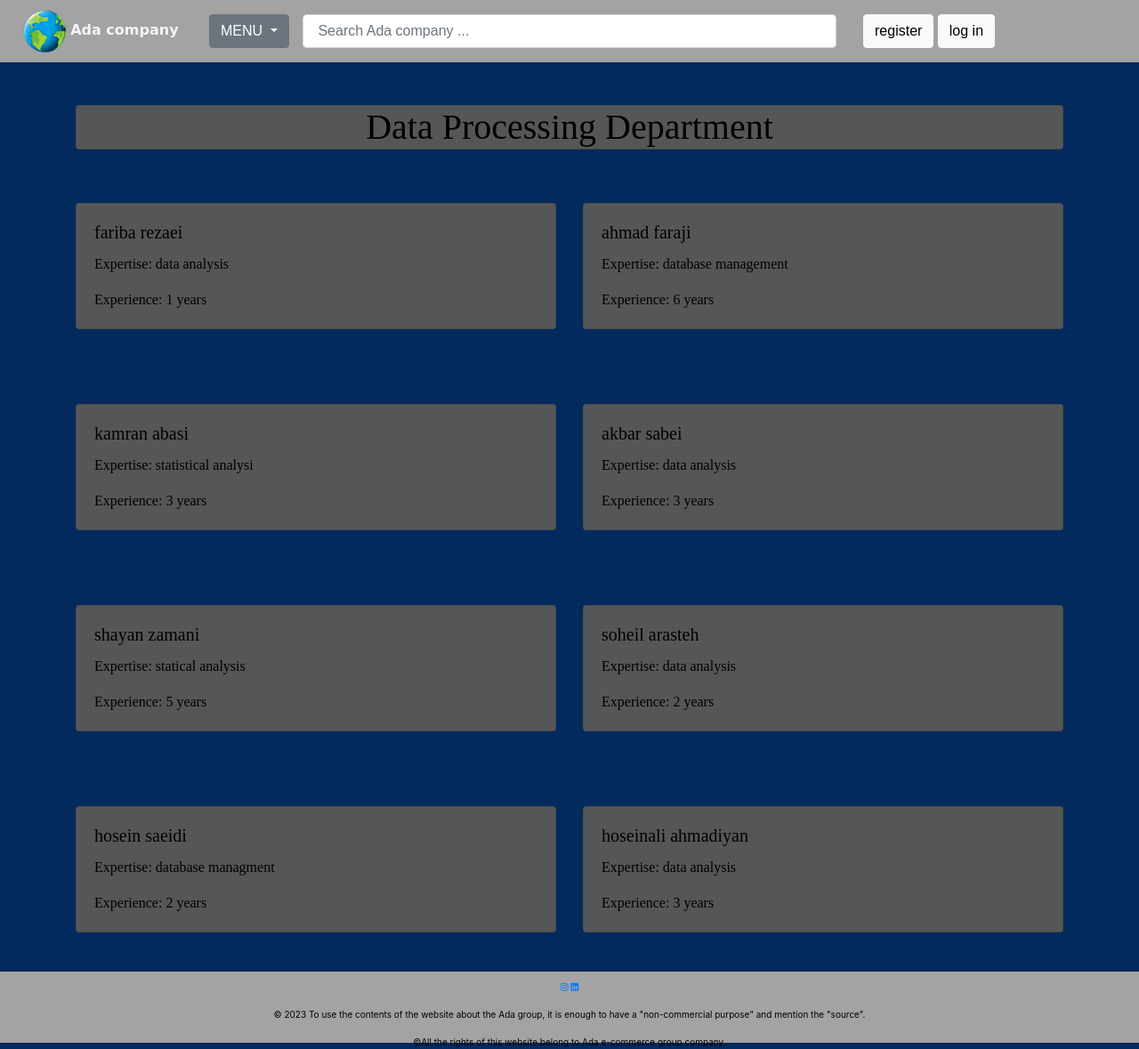
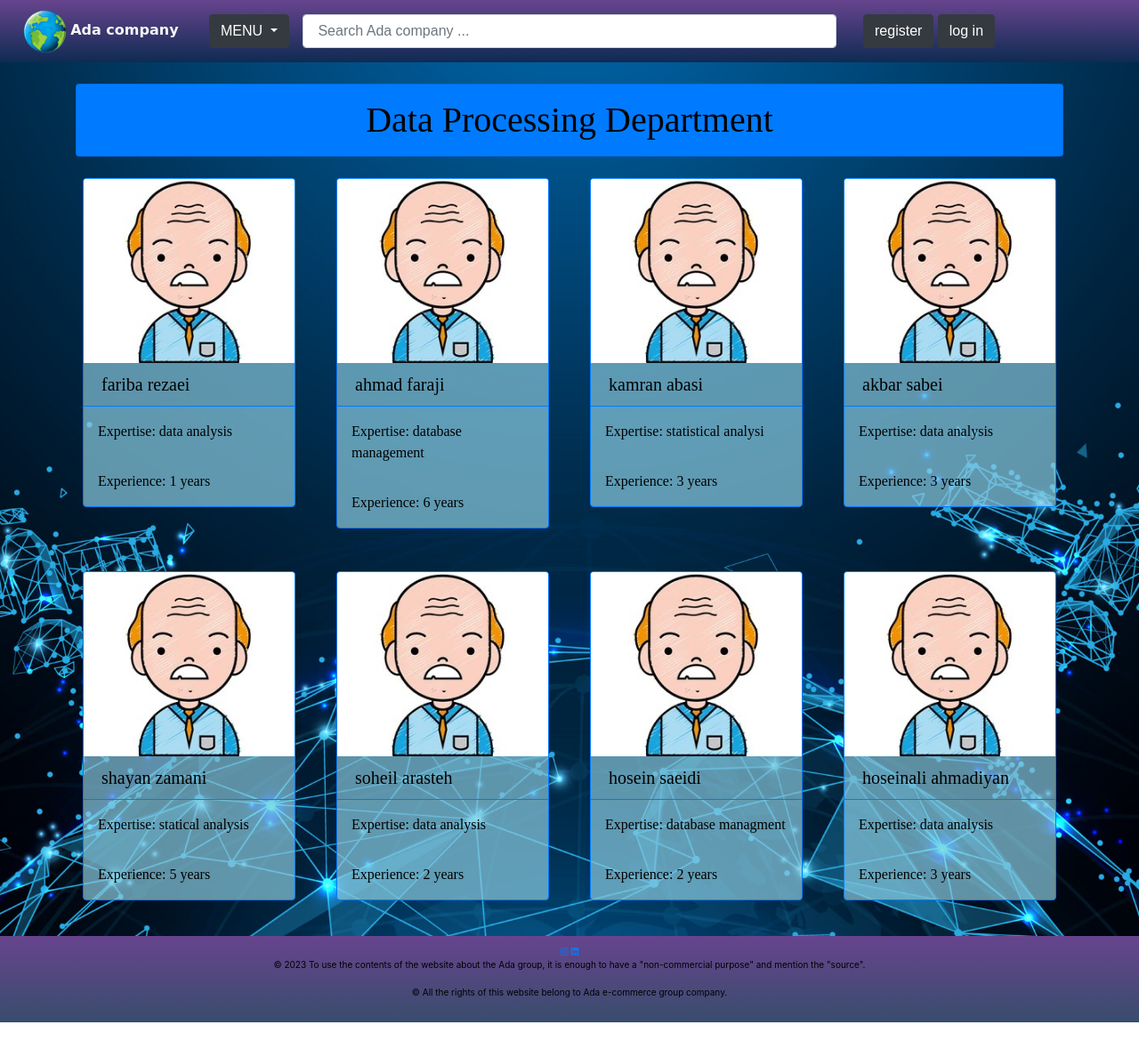
Before and after one commit to Saharmahmoudishad/Week22, a Django app: a page that uses task_management/templates/base.html in a window 1280 px wide. Shown: the whole page at 89% size. After the commit the page ends 1149 px from the top, so only its background shows below. Run offline with Django 4.2, Linux system fonts and the light colour scheme; data comes from the database, SQL or seed files in the repository; both versions use the stored data as it was after the commit; some libraries are stand-ins or nearby versions.

Commit message:
refactor: modify htmls & style of pages

```diff
--- a/task_management/account/forms.py
+++ b/task_management/account/forms.py
@@ -14,7 +14,7 @@ class UserRegisterForm(forms.Form):
     #                            error_messages={
     #                                'unique': "A user with that username already exists.",
     #                            }, )
-    nationalcode = forms.CharField(help_text="Please enter a valid NationalCode")
+    nationalcode = forms.CharField(widget=forms.TimeInput(attrs={'placeholder':'national code'}), help_text="Please enter a valid NationalCode",label='National Code',)
     password = forms.CharField(widget=forms.PasswordInput(attrs={"class": "specialscolor"}))
     password2 = forms.CharField(label="confirm password", widget=forms.PasswordInput(attrs={"class": "specialscolor"}))
     email = forms.EmailField(widget=forms.EmailInput(attrs={"class": "specialscolor"}),
--- a/task_management/account/views.py
+++ b/task_management/account/views.py
@@ -38,7 +38,7 @@ class UserRegisterView(View):
             )
             messages.success(request, "your registered successfully", "success")
             user_id=new_user.id
-            staffprofile_url = reverse('home:staffprofile', args=[user_id])
+            staffprofile_url = reverse('home:ProfileUpdate', args=[user_id])
             return redirect( staffprofile_url)
         return render(request, self.template_name, {'form': form})
 
--- a/task_management/home/templates/home/categorydetail.html
+++ b/task_management/home/templates/home/categorydetail.html
@@ -2,19 +2,19 @@
 {% load static %}
 {% block title %} {{ category_name }} {% endblock %}
 {% block content %}
-  <h1 class="card text-center mx-auto">{{ category_name }}</h1>
+  <h1 class="card bg-primary m-3 p-3 text-center mx-auto">{{ category_name }}</h1>
+  <span class="border-0">
   <div class="row">
     {% for staff_member in staffs %}
-      <div class="col-md-6 mb-4">
-        <div class="card">
-          <div class="card-body">
-            <h5 class="card-title">{{ staff_member.firstname }} {{ staff_member.lastname }}</h5>
-            <p class="card-text">Expertise: {{ staff_member.expert }}</p>
-            <p class="card-text">Experience: {{ staff_member.experience }} years</p>
-            {% if user.is_authenticated and user.id == staff_member.user.id %}
-            <button type="button" class="btn btn-light"><a href="{% url 'home:staffdetail' staff_member.user.id %}">detail</a></button>
-            {% endif %}
-          </div>
+      <div class="col-md-3 mb-4">
+        <div class="card border-primary mb-3 pd-5 m-2">
+          <img src="{% static 'image/staff.jpg' %}" class="card-img-top" alt="...">
+          <h5 class="card-header border-primary pd-5">{{ staff_member.firstname }} {{ staff_member.lastname }}</h5>
+          <p class="card-text m-3">Expertise: {{ staff_member.expert }}</p>
+          <p class="card-text m-3">Experience: {{ staff_member.experience }} years</p>
+          {% if user.is_authenticated and user.id == staff_member.user.id %}
+          <button type="button" class="btn btn-light"><a href="{% url 'home:staffpdetail' %}">detail</a></button>
+          {% endif %}
         </div>
       </div>
     {% endfor %}
--- a/task_management/home/urls.py
+++ b/task_management/home/urls.py
@@ -3,7 +3,7 @@ from . import views
 app_name='home'
 urlpatterns = [
     path('', views.HomeView.as_view(), name='home'),
-    path('profile/<int:user_id>', views.StaffProfileView.as_view(), name='staffprofile'),
+    path('profile/<int:user_id>', views.ProfileUpdateView.as_view(), name='ProfileUpdate'),
     path('profile/<str:title>', views.CategoryDetailView.as_view(), name='categorydetail'),
-    path('profile/<int:user_id>', views.StaffProfileView.as_view(), name='staffdetail'),
+    path('profile', views.StaffPdetailView.as_view(), name='staffpdetail'),
 ]
--- a/task_management/home/views.py
+++ b/task_management/home/views.py
@@ -1,3 +1,5 @@
+from typing import Any
+from django.db.models.query import QuerySet
 from django.shortcuts import render,redirect
 from django.views import View
 from .models import Category,Staff
@@ -5,7 +7,8 @@ from account.models import CustomUser
 from django.contrib.auth.mixins import LoginRequiredMixin
 from django.contrib import messages
 from .forms import StaffForm
-
+from account.models import CustomUser
+from django.views.generic.list import ListView
 
 # Create your views here.
 class HomeView(View):
@@ -17,40 +20,43 @@ class HomeView(View):
     def post(self, request):
         return render(request, 'home/home.html')
 
-class StaffProfileView(View):
+class StaffPdetailView(View):
     staff_form=StaffForm
-    template_name="home/staffprofile.html"
+    template_name="home/staffpdetail.html"
 
     def dispatch(self, request, *args, **kwargs):
-        if request.method=='GET':
-           if request.user.is_authenticated:
+        if request.user.is_authenticated:
             user_id=request.user.id
-            return self.get(request,user_id,show=True)
-        return self.get(request,user_id,show=False)
+            return self.get(request,user_id)
+        return super().dispatch(request, *args, **kwargs)
 
-    def get(self, request, user_id , show):
-        if show ==True:
-           user= CustomUser.objects.get(id=user_id)
-           staff = Staff.objects.get(user_id=user_id)
-           context = {
-            'user': user,
-            'staff': staff,
-           }
-           return render(request,"home/staffdetail.html",context)
-        else:
-            staff=Staff.objects.get(user_id=user_id)
-            form=StaffForm(instance=staff)
-            return render(request,self.template_name,{'form':form})
 
-    def post(self, request,user_id):
-        staff=Staff.objects.get(user_id=user_id)
-        staff_form = self.staff_form(request.POST,instance=staff)
-        if staff_form.is_valid():
-            staff_form.save()
-            messages.success(request, f"update successfully", "success")
-            return redirect("home:home")
-        else:
-            messages.warning(request,"check your input data","warning")
+    def get(self, request, user_id):
+        if user_id:
+            user= CustomUser.objects.get(id=user_id)
+            staff = Staff.objects.get(user_id=user_id)
+            context = {
+             'user': user,
+             'staff': staff,
+            }
+            return render(request,self.template_name,context)
+        messages.warning(request,"your not access to staff of Ada company profile","warning")
+
+
+
+    # def get(self, request, user_id):
+    #     if request.user.is_authenticated:
+    #         if request.user.has_category_permission(user_id):
+    #             user= CustomUser.objects.get(id=user_id)
+    #             staff = Staff.objects.get(user_id=user_id)
+    #             context = {
+    #              'user': user,
+    #              'staff': staff,
+    #             }
+    #             return render(request,"home/staffdetail.html",context)
+    #         staff=Staff.objects.get(user_id=user_id)
+    #         form=StaffForm(instance=staff)
+    #         return render(request,self.template_name,{'form':form})
 
 
 class CategoryDetailView(View):
@@ -64,3 +70,29 @@ class CategoryDetailView(View):
             'user': request.user
         }
         return render(request, 'home/categorydetail.html', context)
+
+
+class ProfileUpdateView(View):
+    staff_form=StaffForm
+    template_name="home/profileupdate.html"
+
+    def dispatch(self, request, *args, **kwargs):
+        if request.user.is_authenticated:
+            return redirect('home:home')
+        return super().dispatch(request, *args, **kwargs)
+
+
+    def get(self, request, user_id):
+        staff=Staff.objects.get(user_id=user_id)
+        form=StaffForm(instance=staff)
+        return render(request,self.template_name,{'form':form})
+
+    def post(self, request,user_id):
+        staff=Staff.objects.get(user_id=user_id)
+        staff_form = self.staff_form(request.POST,instance=staff)
+        if staff_form.is_valid():
+            staff_form.save()
+            messages.success(request, f"update successfully", "success")
+            return redirect("home:home")
+        else:
+            messages.warning(request,"check your input data","warning")
--- a/task_management/static/css/style.css
+++ b/task_management/static/css/style.css
@@ -4,7 +4,9 @@
     box-sizing: border-box;
 }
 header {
-  background-color: #a3a3a3;
+  background: linear-gradient(to bottom, #67448e, #0F2B52);
+  background-blend-mode: multiply;
+  /* background-color: #a3a3a3; */
   padding: 10px;
 }
 
@@ -15,11 +17,16 @@ img {
   padding: 0;
 }
 body {
-  background-color: #032a5d;
+  background-image: url('/static/image/background.jpg');
+  background-size: cover;
+  background-position: center;
+  background-repeat: no-repeat;
+  /* background-color: #032a5d; */
   font-family: 'Arial', sans-serif;
   display: flex;
   flex-direction: column;
   min-height: 100vh;
+  margin: 0;
 }
 
 .specialscolor {
@@ -39,9 +46,9 @@ label {
   color: #888;
 }
 
-.row-form{
+/* .row-form{
 background-color: #555657;
-}
+} */
 
 .container {
   flex: 1;
@@ -50,29 +57,41 @@ background-color: #555657;
 
 .card {
   font-family: 'Times New Roman', Times, serif;
-  background-color: #555657;
+  background-color: rgba(137, 202, 224, 0.7);
+  /* background-color: #57718b; */
   color: #000000 ;
   margin-top: 40px;
   margin-bottom: 20px;
   justify-content: center;
 }
 .card-img-top {
-  margin:auto ;
   max-width: 350px;
   max-height: 250px;
+  margin: auto;
 }
+
 .bg-taupe {
   background-color:rgb(79, 100, 103) ;
 }
 
+.footer-image {
+  bottom: 0!important;
+  left: 0!important;
+  max-width: 150px;
+  max-height: 150px;
+  margin: 0px !important;
+
+}
+
 .footer {
-    background-color: #a3a3a3;
   font-family:SF Pro Display,SF Pro Icons,Helvetica Neue,Helvetica,Arial,sans-serif;
   font-size: 10px;
   text-align: center;
   color: #000000 ;
+  background: linear-gradient(to bottom, #67448e, #384d6c);
+  /* background-color: #a3a3a3; */
   padding: 10px;
-    max-height: 10vh;
+  max-height: 15vh;
   margin-bottom:0;
 }
 @media (max-width: 768px){
--- a/task_management/templates/base.html
+++ b/task_management/templates/base.html
@@ -22,7 +22,7 @@
                 </div>
                 <div class="col-lg-1 col-md-2 col-sm-3 col-12 menu-icon">
                     <div class="dropdown">
-                        <button class="btn btn-secondary dropdown-toggle" type="button" id="dropdownMenu2" data-toggle="dropdown" aria-haspopup="true" aria-expanded="false">
+                        <button class="btn btn-dark dropdown-toggle" type="button" id="dropdownMenu2" data-toggle="dropdown" aria-haspopup="true" aria-expanded="false">
                   MENU
                   </button>
                         <div class="dropdown-menu " aria-labelledby="dropdownMenu2">
@@ -37,12 +37,12 @@
                 </div>
                 {% if user.is_authenticated %}
                     <div class="col-lg-2 col-md-2 col-sm-3 col-12">
-                       <button type="button" class="btn btn-light"><a style="color:black; text-decoration:none" href="{% url 'home:staffdetail' user.id %}" type="submit" target="_self">profile</a></button>
+                       <button type="button" class="btn btn-dark"><a style="color:white; text-decoration:none" href="{% url 'home:staffpdetail'%}" type="submit" target="_self">profile</a></button>
                     </div>
                 {% else %}
                     <div class="col-lg-2 col-md-2 col-sm-3 col-6">
-                       <button type="button" class="btn btn-light"><a style="color:black; text-decoration:none" href="{% url 'account:User_register' %}" type="submit" target="_self">register</a></button>
-                       <button type="button" class="btn btn-light"><a style="color:black; text-decoration:none" href="{% url 'account:User_login' %}" type="submit" target="_self">log in</a></button>
+                       <button type="button" class="btn btn-dark"><a style="color:white; text-decoration:none" href="{% url 'account:User_register' %}" type="submit" target="_self">register</a></button>
+                       <button type="button" class="btn btn-dark"><a style="color:white; text-decoration:none" href="{% url 'account:User_login' %}" type="submit" target="_self">log in</a></button>
                     </div>
                 {% endif %}
             </div>
@@ -56,13 +56,16 @@
     </div>
 
     <div class="footer col-md-12 mb-12 m-0">
-      <div class="social-icons">
-        <a href="https://www.instagram.com/digikalacom/?utm_source=aboutdk_home&utm_medium=web&utm_campaign=refactor" target="_blank"><i class="fab fa-instagram"></i></a>
-        <a href="https://www.linkedin.com/company/digikala/?originalSubdomain=ir" target="_blank"><i class="fab fa-linkedin"></i></a>
-      </div>
-      <p style="margin-top: 1rem;">&copy; 2023 To use the contents of the website about the Ada group, it is enough to have a "non-commercial purpose" and mention the "source".</p>
-      <p>&copy;All the rights of this website belong to Ada e-commerce group company.</p>
+      {% comment %} <img src={% static 'image/footer.png' %} alt="Your Image Alt Text" class="footer-image"> {% endcomment %}
+          <div class="social-icons">
+              <a href="https://www.instagram.com/digikalacom/?utm_source=aboutdk_home&utm_medium=web&utm_campaign=refactor" target="_blank"><i class="fab fa-instagram"></i></a>
+              <a href="https://www.linkedin.com/company/digikala/?originalSubdomain=ir" target="_blank"><i class="fab fa-linkedin"></i></a>
+          </div>
+          <p>&copy; 2023 To use the contents of the website about the Ada group, it is enough to have a "non-commercial purpose" and mention the "source".</p>
+          <p>&copy; All the rights of this website belong to Ada e-commerce group company.</p>
+
     </div>
+
 
       <script src="https://code.jquery.com/jquery-3.2.1.slim.min.js"></script>
       <script src="https://cdnjs.cloudflare.com/ajax/libs/popper.js/1.12.9/umd/popper.min.js"></script>
```
Also changed, not shown: task_management/account/models.py (+13 -13 lines), task_management/account/templates/account/login.html (+8 -4 lines), task_management/account/templates/account/register.html (+6 -7 lines), task_management/home/models.py (+9 -3 lines), task_management/home/templates/home/staffdetail.html (deleted, +0 -34 lines), task_management/home/templates/home/staffpdetail.html (added, +29 -0 lines), task_management/db.sqlite3, task_management/home/templates/home/profileupdate.html (renamed from task_management/home/templates/home/staffprofile.html), task_management/static/image/Land-Survey.jpeg (deleted), task_management/static/image/background.jpg (added), task_management/static/image/staff.jpg (added), task_management/static/image/survey-ops-logo.jpeg (deleted). Lines whose indentation alone changed are shown as unchanged.
